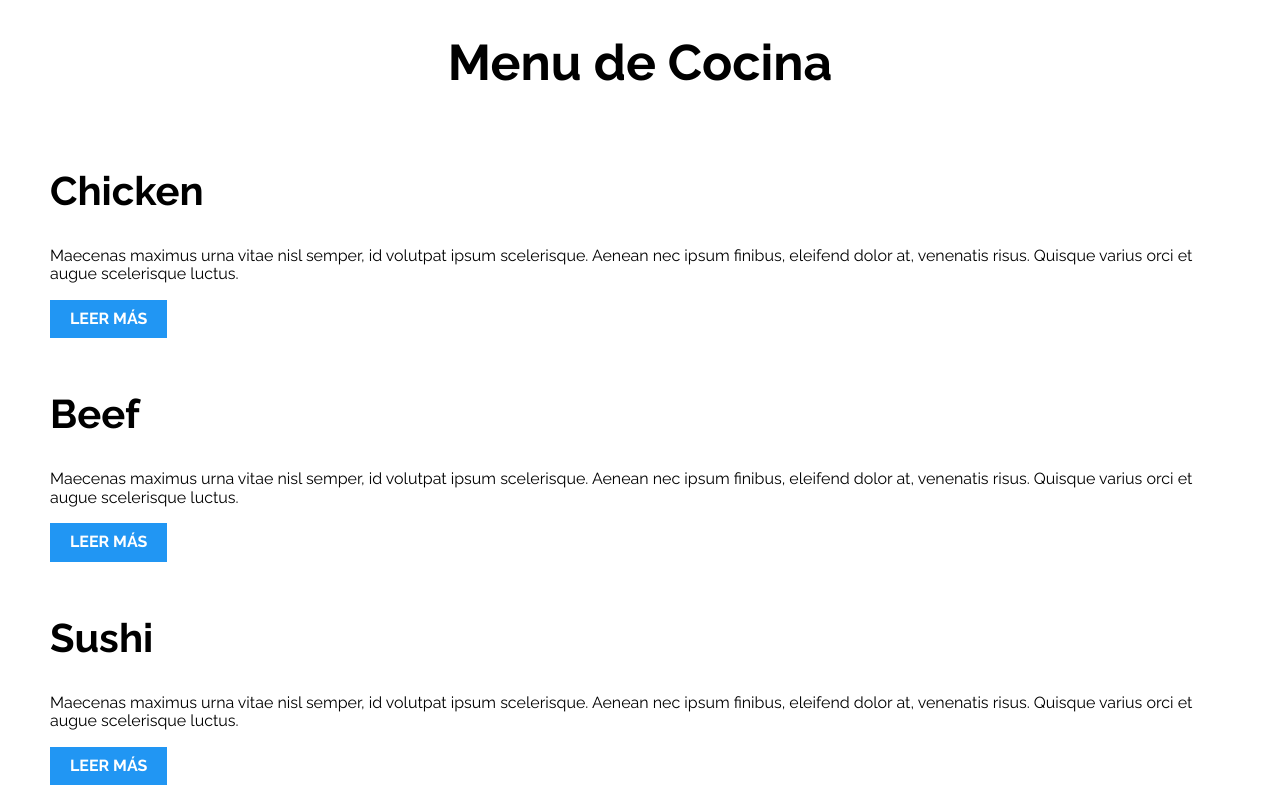
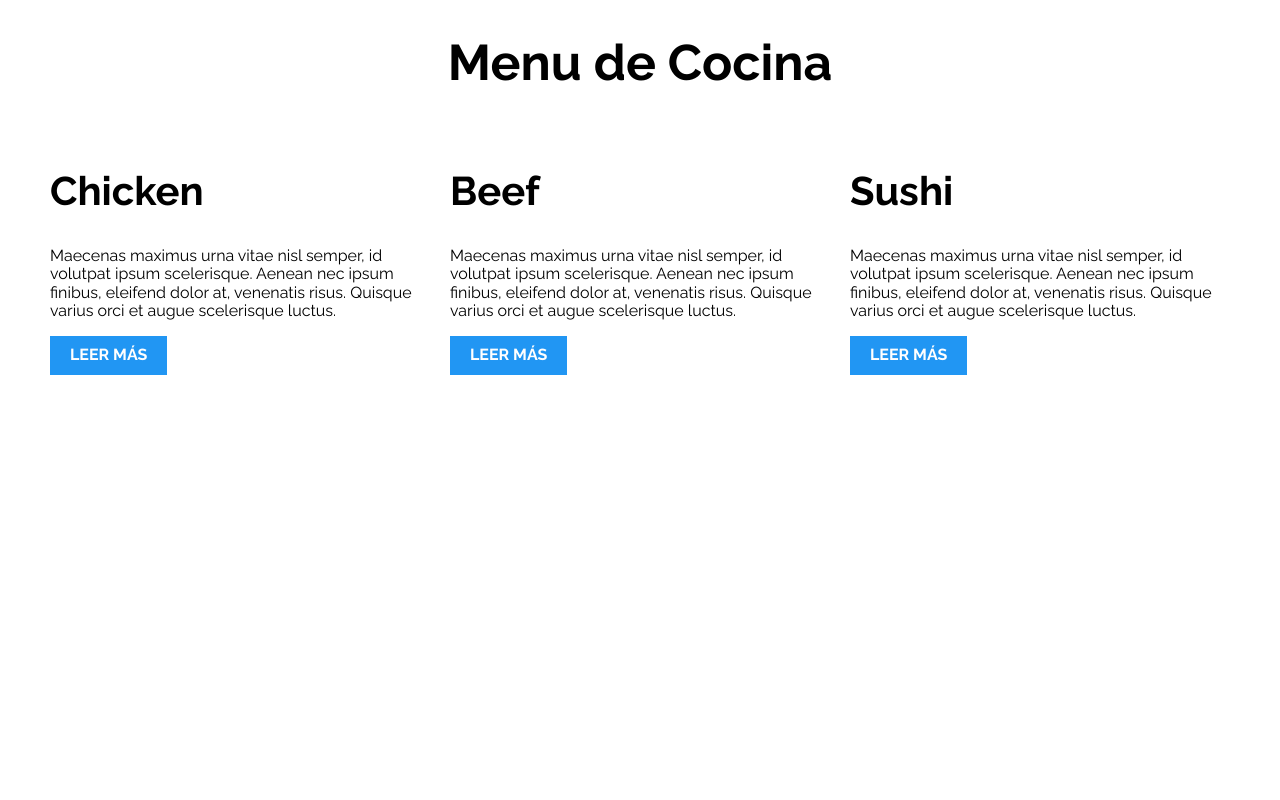
Before and after one commit to EbanPerez/module2-solution, a plain HTML site: page index.html in a window 1280 px wide. Drawn offline with nearby package versions, Linux system fonts and the light colour scheme.

Commit message:
Update styles.css

```diff
--- a/css/styles.css
+++ b/css/styles.css
@@ -46,12 +46,12 @@ h2 {
 }
 .contenedor{
 display: grid;
-    grid-template-columns:repeat(2, 1fr);
+    grid-template-columns:repeat(3, 1fr);
     gap: 2rem;
 }
 @media (min-width: 768px) {
     .tres-columnas{
-        grid-template-columns: repeat(1, 1fr);
+        grid-template-columns: repeat(3, 1fr);
         padding: 1rem;
     }
 }
```
